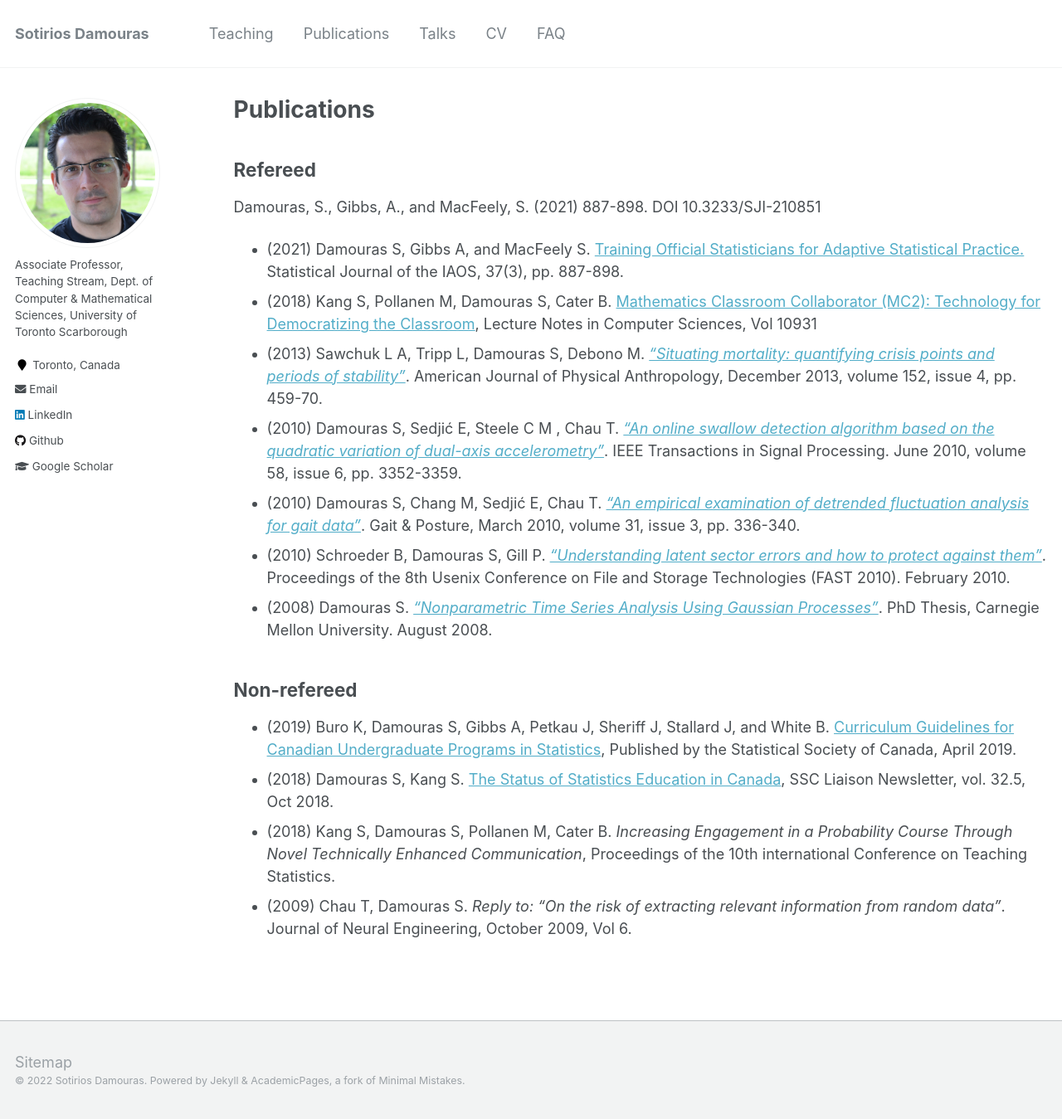
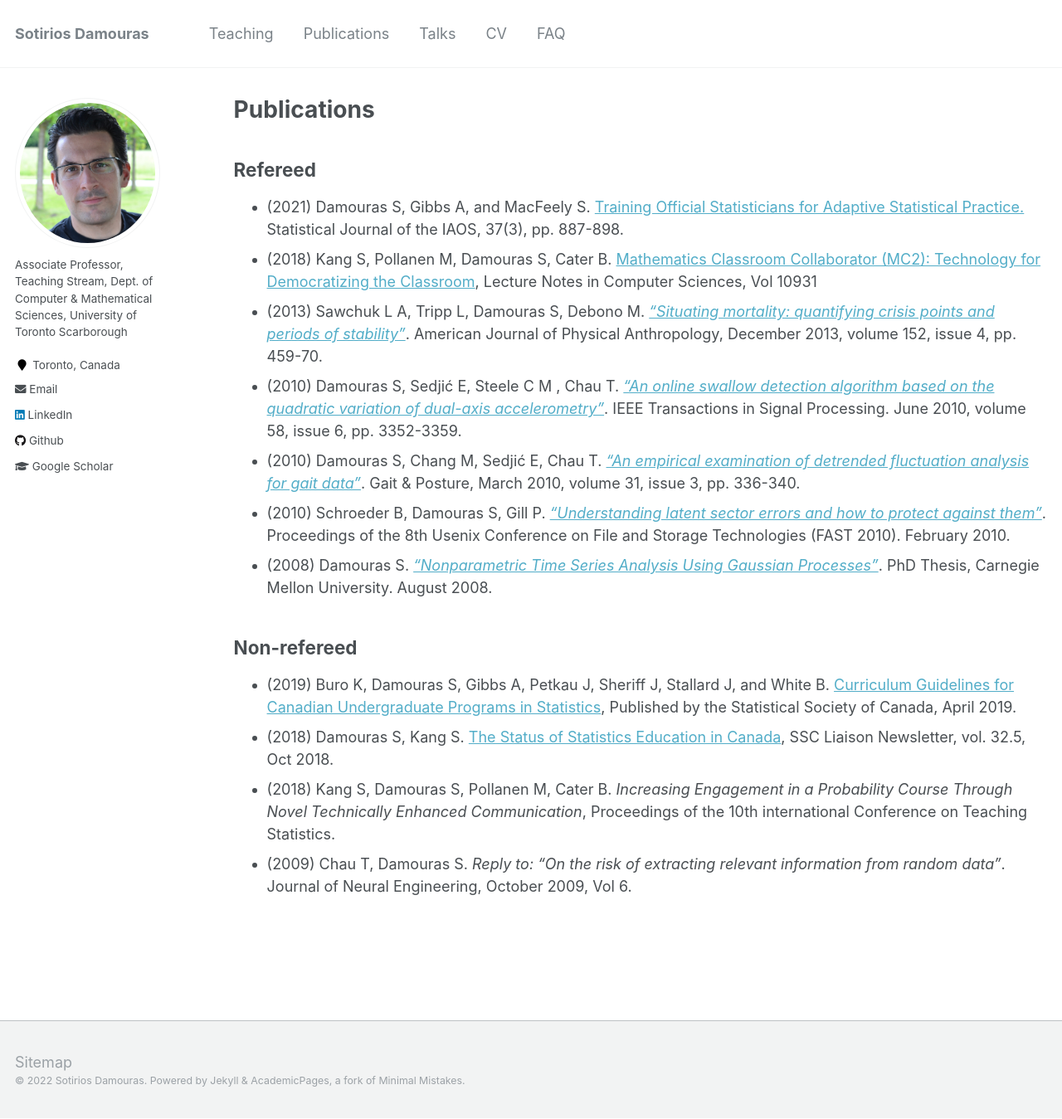
Before and after one commit to damouras/damouras.github.io, a Jekyll site: the page built from _pages/publications.md, in a window 1280 px wide and 1349 px high. Shown: the whole window at 83% size. Built offline with Jekyll 4.4.1, drawn with Linux system fonts in a browser that asks for light colours.

Commit message:
Update publications.md

```diff
--- a/_pages/publications.md
+++ b/_pages/publications.md
@@ -6,9 +6,6 @@ author_profile: true
 ---
 
 ## Refereed
-
-Damouras, S., Gibbs, A., and MacFeely, S. (2021)
-887-898. DOI 10.3233/SJI-210851
 
 - (2021) Damouras S, Gibbs A, and MacFeely S. [Training Official Statisticians
 for Adaptive Statistical Practice.](https://content.iospress.com/download/statistical-journal-of-the-iaos/sji210851?id=statistical-journal-of-the-iaos/sji210851) Statistical Journal of the IAOS, 37(3), pp. 887-898.
```
